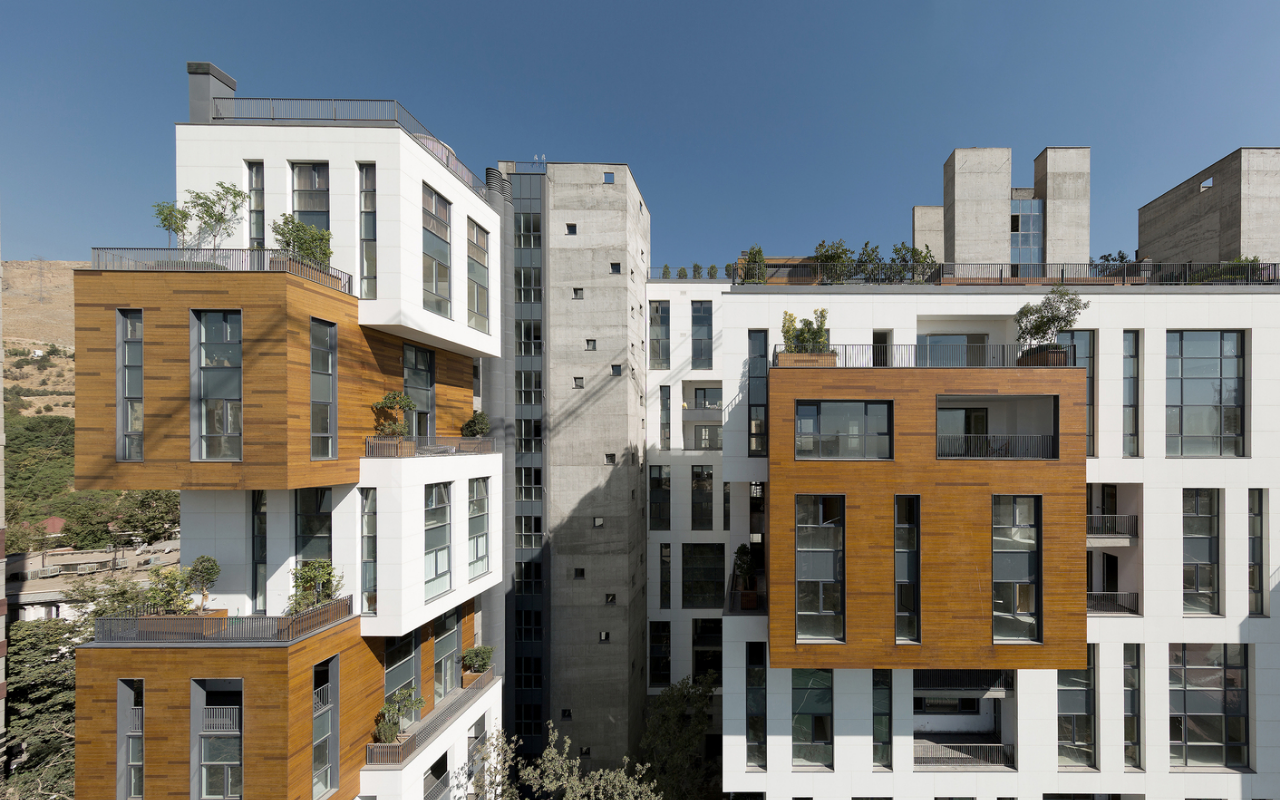
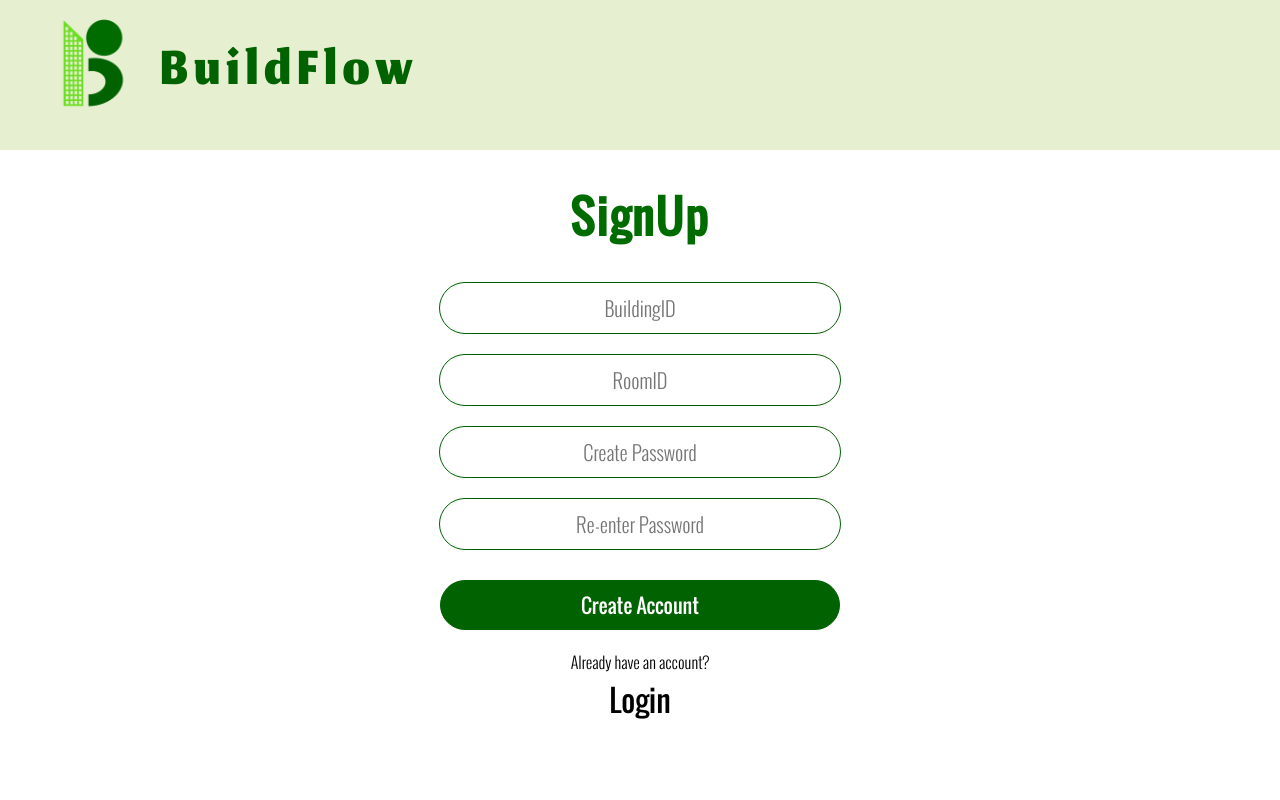
Before and after one commit to Just-Midhun/BuildFlow, a React (Create React App) app: page /tenant_signup in a window 1280 px wide. Before the commit this address had no page. Built offline with nearby package versions, Linux system fonts and the light colour scheme.

Commit message:
login fixed

```diff
--- a/src/App.js
+++ b/src/App.js
@@ -4,6 +4,7 @@ import Home from './pages/home';
 import Login from './pages/login';
 import Manager from './pages/manager_login';
 import Tenant from './pages/tenant_login';
+import Signup from './pages/tenant_signup';
 import './App.css';
 
 function App() {
@@ -14,6 +15,7 @@ function App() {
         <Route path="/login" element={<Login/>}/>
         <Route path="/manager_login" element={<Manager/>}/>
         <Route path="/tenant_login" element={<Tenant/>}/>
+        <Route path="/tenant_signup" element={<Signup/>}/>
       </Routes>
     </Router>
   );
--- a/src/components/Login.css
+++ b/src/components/Login.css
@@ -19,7 +19,7 @@ body {
     flex-direction: column;
     min-height: 100vh;
 }
-.header{
+.lheader{
     height: 150px;
     background-color: #E6F0D0;
     display: flex;
@@ -28,8 +28,10 @@ body {
     font-size: 85px;
     letter-spacing: 6px;
     color: #006200;
+    display: flex;
 }
-img{
+.mainlogo{
+    padding-bottom: 30px;
     padding-left: 30px;
     height: 130px;
 }
@@ -50,7 +52,7 @@ img{
     gap: 200px;
     margin-top: 40px;
 }
-.login-button {
+.mainlogin-button {
     border: none;
     border-radius: 20px;
     background-color: #E6F0D0;
@@ -58,14 +60,12 @@ img{
     width: 500px;
     cursor: pointer;
     transition: background-color 0.3s;
-}
-.login-button p {
     font-size: 30px;
     font-weight: 600;
     font-stretch:extra-condensed;
 }
 
-.login-button:hover {
+.mainlogin-button:hover {
     background-color: #d4e3bc;
 }
 .signup{
--- a/src/components/tenantlogin.css
+++ b/src/components/tenantlogin.css
@@ -14,7 +14,7 @@
     font-family: "oswald_bold";
     src: url("../../public/assets/fonts/oswald/Oswald-Bold.ttf");
 }
-body{
+.tenantloginbody{
     display: flex;
     flex-direction: column;
     align-items: center;
@@ -24,7 +24,7 @@ body{
     justify-content: center;
     min-height: 100vh;
 }
-.maincontainer{
+.tenantmaincontainer{
     display: flex;
     flex-direction: column;
     justify-content: center;
@@ -33,7 +33,7 @@ body{
     min-height: 100vh;
     width: 100%;
 }
-img{
+.tenantimg{
     height: 150px;
     margin-bottom: 40px;
 }
--- a/src/components/tenantsignup.css
+++ b/src/components/tenantsignup.css
@@ -33,7 +33,7 @@ body{
     letter-spacing: 6px;
     color: #006200;
 }
-img{
+.mainlogo{
     padding-left: 30px;
     height: 130px;
 }
--- a/src/pages/login.js
+++ b/src/pages/login.js
@@ -13,12 +13,14 @@ const Login = () => {
         navigate('/tenant_login');
       };
 
+      const handleSignupClick = () => {
+        navigate('/tenant_signup');
+      };
+
   return (
     <div>
-      <div className="header">
-        <div className="logo">
-          <img src="/assets/images/logo.png" alt="Logo" />
-        </div>
+      <div className="lheader">
+          <img className="mainlogo" src="/assets/images/logo.png" alt="Logo" />
         <div>
           <p>BuildFlow</p>
         </div>
@@ -28,12 +30,12 @@ const Login = () => {
           <p>Login</p>
         </div>
         <div className="buttonscontainer">
-          <button className="login-button"><Link to="/manager_login">Login as Building Manager</Link></button>
-          <button className="login-button"><Link to="/tenant_login">Login as Tenant</Link></button>
+          <Link to="/manager_login"><button className="mainlogin-button">Login as Building Manager</button></Link>
+          <Link to="/tenant_login"><button className="mainlogin-button">Login as Tenant</button></Link>
         </div>
         <div className="signup">
           <p>Do you have an account? </p>
-          <a href="signup.html">SignUp</a>
+          <Link to={"/tenant_signup"}>SignUp</Link>
         </div>
       </div>
     </div>
--- a/src/pages/manager_login.js
+++ b/src/pages/manager_login.js
@@ -2,9 +2,10 @@ import '../components/tenantlogin.css';
 
 const ManagerLogin = () => {
   return (
-    <div className="maincontainer">
+    <div className='tenantloginbody'>
+          <div className="tenantmaincontainer">
       <div className="logo">
-        <img src="/assets/images/logo.png" alt="Logo" />
+        <img className='tenantimg' src="/assets/images/logo.png" alt="Logo" />
       </div>
       <div className="logintext">
         <p>Login</p>
@@ -21,6 +22,7 @@ const ManagerLogin = () => {
         </a>
       </div>
     </div>
+    </div>
   );
 };
 
--- a/src/pages/tenant_login.js
+++ b/src/pages/tenant_login.js
@@ -2,9 +2,10 @@ import '../components/tenantlogin.css';
 
 const TenantLogin = () => {
   return (
-    <div className="maincontainer">
+      <div className='tenantloginbody'>
+            <div className="tenantmaincontainer">
           <div className="logo">
-        <img src="/assets/images/logo.png" alt="Logo" />
+            <img className="tenantimg" src="/assets/images/logo.png" alt="Logo" />
           </div>
           <div className="logintext">
             <p>Login</p>
@@ -21,6 +22,7 @@ const TenantLogin = () => {
             </a>
           </div>
         </div>
+      </div>
   );
 };
 
--- /dev/null
+++ b/src/pages/tenant_signup.js
@@ -0,0 +1,32 @@
+import '../components/tenantsignup.css';
+
+const SignUp = () => {
+    return (
+        <div>
+            <div class="header">
+                    <img className='mainlogo' src="assets/images/logo.png" />
+                <div>
+                    <p>BuildFlow</p>
+                </div>
+            </div>
+            <div class="maincontainer">
+                <div class="signuptext">
+                    <p>SignUp</p>
+                </div>
+                <div class="signupcontainer">
+                    <input type="text" placeholder="BuildingID" />
+                    <input type="text" placeholder="RoomID" />
+                    <input type="password" placeholder="Create Password" />
+                    <input type="password" placeholder="Re-enter Password" />
+                </div>
+                <input type="submit" class="submit" value="Create Account" />
+                <div class="login">
+                    <p>Already have an account?</p>
+                    <a href="/login">Login</a>
+                </div>
+            </div>
+        </div>
+    );
+  };
+
+  export default SignUp;
```
Also changed, not shown: src/pages/tenant_signup.html (deleted, +0 -35 lines). Lines whose indentation alone changed are shown as unchanged.
